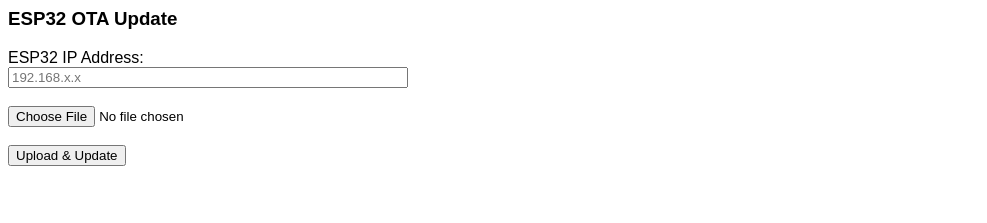
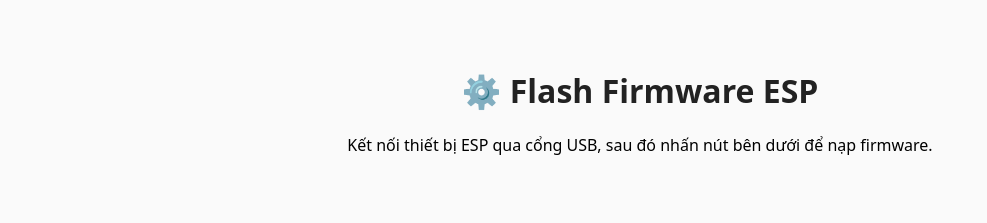
Before and after one commit to wuanpham/rapidplus.github.io, a plain HTML site: page index.html in a window 1280 px wide. Shown: the whole page, without its empty margins (0-987 px from the left). Drawn offline with Linux system fonts and the light colour scheme.

Commit message:
Refactor index.html to remove outdated OTA update section
Removed old OTA update form and script for ESP32.

```diff
--- a/index.html
+++ b/index.html
@@ -1,38 +1,29 @@
-<div style="font-family: sans-serif; max-width: 400px;">
-  <h3>ESP32 OTA Update</h3>
-  <label>ESP32 IP Address:</label><br>
-  <input id="ip" type="text" placeholder="192.168.x.x" style="width:100%;"><br><br>
-  <input type="file" id="file"><br><br>
-  <button onclick="uploadFirmware()">Upload & Update</button>
-  <p id="status"></p>
-</div>
-
-<script>
-async function uploadFirmware() {
-  const ip = document.getElementById('ip').value.trim();
-  const fileInput = document.getElementById('file');
-  const status = document.getElementById('status');
-  if (!ip || fileInput.files.length === 0) {
-    status.innerText = "Please enter IP and choose .bin file";
-    return;
-  }
-
-  const file = fileInput.files[0];
-  const url = `http://${ip}/update`;
-  status.innerText = "Uploading...";
-
-  try {
-    const res = await fetch(url, {
-      method: "POST",
-      body: file,
-      headers: {
-        "Content-Type": "application/octet-stream"
-      }
-    });
-    const text = await res.text();
-    status.innerText = text.includes("OK") ? "✅ Update success! Rebooting device..." : "❌ Update failed: " + text;
-  } catch (e) {
-    status.innerText = "❌ Error: " + e;
-  }
-}
-</script>
+<!DOCTYPE html>
+<html lang="en">
+<head>
+  <meta charset="UTF-8">
+  <meta name="viewport" content="width=device-width, initial-scale=1.0">
+  <title>ESP Firmware Flash</title>
+  <script type="module" src="https://unpkg.com/esp-web-tools@latest/dist/web/install-button.js"></script>
+  <style>
+    body {
+      font-family: system-ui, sans-serif;
+      background: #fafafa;
+      text-align: center;
+      padding: 40px;
+    }
+    h1 {
+      color: #222;
+      font-weight: 600;
+    }
+    esp-web-install-button {
+      margin-top: 20px;
+    }
+  </style>
+</head>
+<body>
+  <h1>⚙️ Flash Firmware ESP</h1>
+  <p>Kết nối thiết bị ESP qua cổng USB, sau đó nhấn nút bên dưới để nạp firmware.</p>
+  <esp-web-install-button manifest="manifest.json"></esp-web-install-button>
+</body>
+</html>
```
